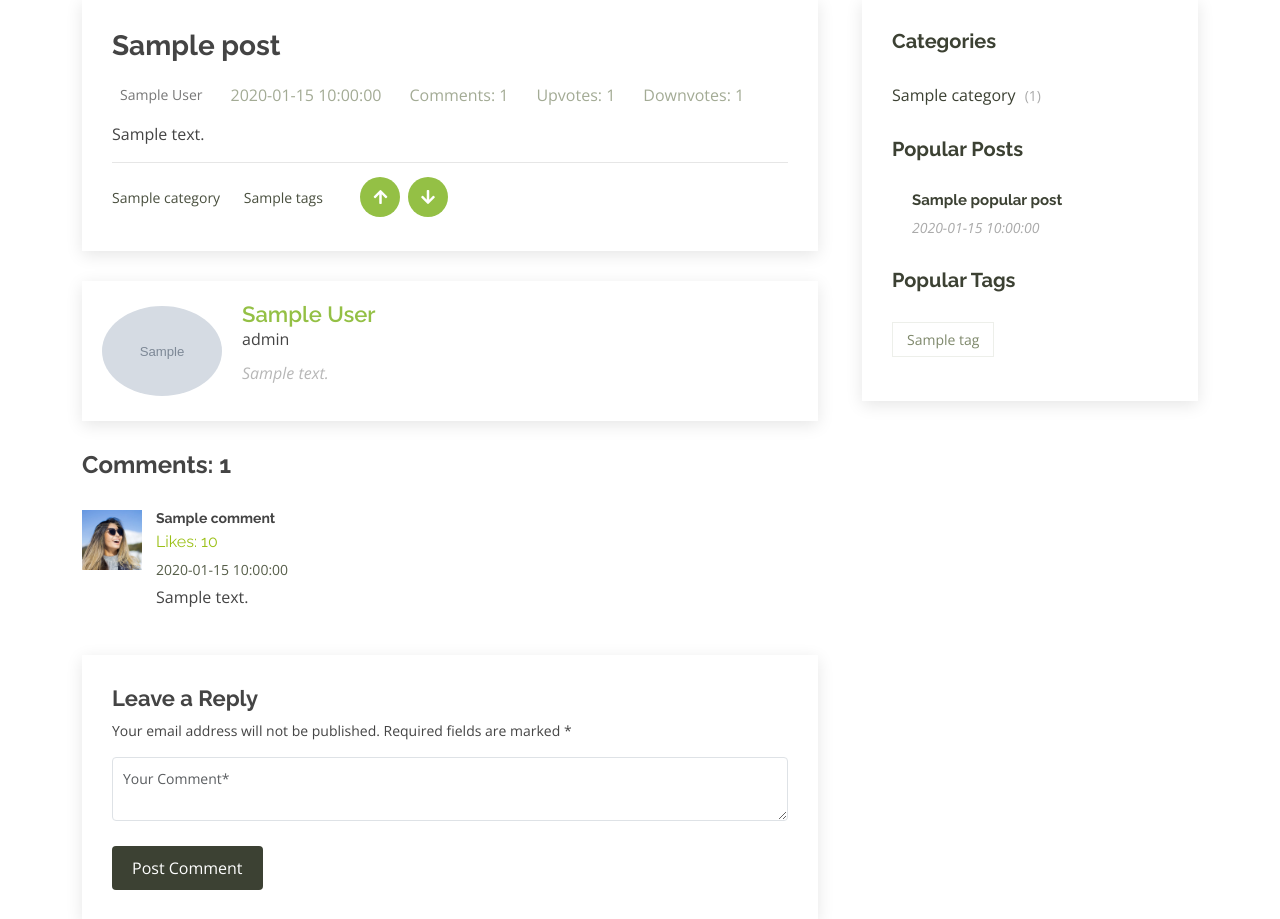
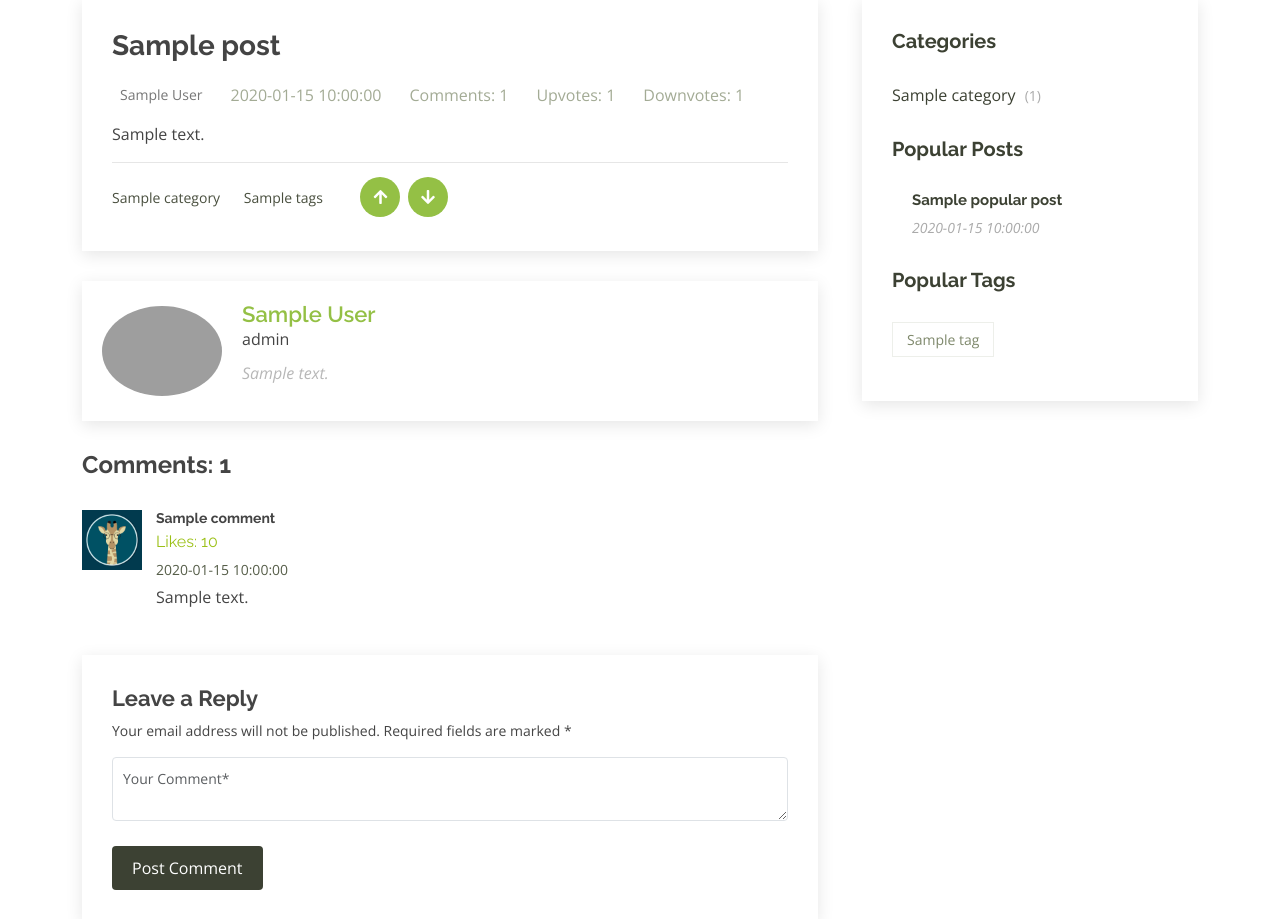
Before and after one commit to Ps1231/Resource_Sharing_App, a Flask app: template template/singlepost.html in a window 1280 px wide. Shown: the part 344-1263 px from the top of the page. Run offline with Flask 3, Linux system fonts and the light colour scheme; the template is opened without the code that fills it: most values are stand-ins (such as "Sample title", 1, 10 or a date in 2020); grey boxes marked "Sample" are stand-in pictures; some libraries are stand-ins or nearby versions; grey boxes are pictures that could not be loaded.

Commit message:
updations

```diff
--- a/config.py
+++ b/config.py
@@ -2,7 +2,7 @@ import pymysql
 DATABASE_CONFIG = {
     'host': 'localhost',
     'user': 'root',
-    'password': 'rashi@2003',
+    'password': '2003',
     'db': 'resource1',
     'charset': 'utf8mb4'
 }
--- a/queries.py
+++ b/queries.py
@@ -184,7 +184,7 @@ def get_post_details(post_id):
         SELECT
             p.post_id as post_id,
             p.user_id as user_id,
-            p.post_views as post_views,
+
             u.username as username,
             u.gravatar_url as user_image,
             u.about_me as about,
--- a/resource1.yaml
+++ b/resource1.yaml
@@ -1,7 +1,7 @@
 mysql:
   host: localhost
   user: root
-  password: rashi@2003
+  password: "2003"
   database: resource1
   num_records: 10
 
--- a/template/singlepost.html
+++ b/template/singlepost.html
@@ -241,7 +241,9 @@
               </article><!-- End blog entry -->
 
               <div class="blog-author d-flex align-items-center">
-                <img src="{{ url_for('static' , filename = post.user_image) }}" class="rounded-circle float-left" alt="">
+                <!-- <img src="{{ url_for('static' , filename = post.user_image) }}" class="rounded-circle float-left" alt=""> -->
+                <img src="{{ url_for('static' , filename = 'avatar2.png') }}" class="rounded-circle float-left" alt="">
+
                 <div>
                   <h4><a href="{{ url_for('users.userPost', username=post.username) }}">{{post.display_name}}</a></h4>
                   <div class="social-links">
@@ -260,7 +262,7 @@
                 {% for comment in comments %}
                 <div id="comment-1" class="comment">
                   <div class="d-flex">
-                    <div class="comment-img"><img src="{{ url_for('static' , filename = 'blog-author.jpg') }}"alt=""></div>
+                    <div class="comment-img"><img src="{{ url_for('static' , filename = 'avatar1.jpg') }}"alt=""></div>
                     <div>
 
                       <h5><a href="">{{comment.Commenter_Name}}</a></h5>
```
